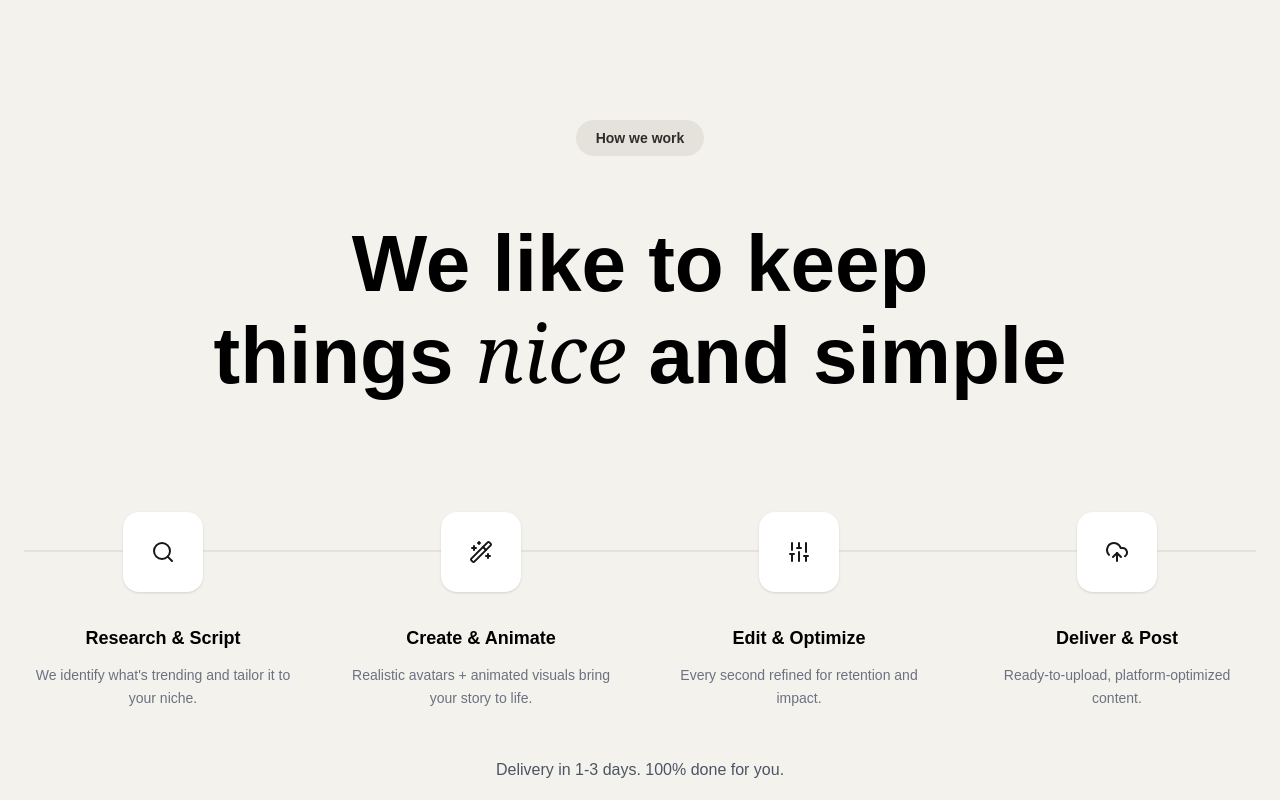
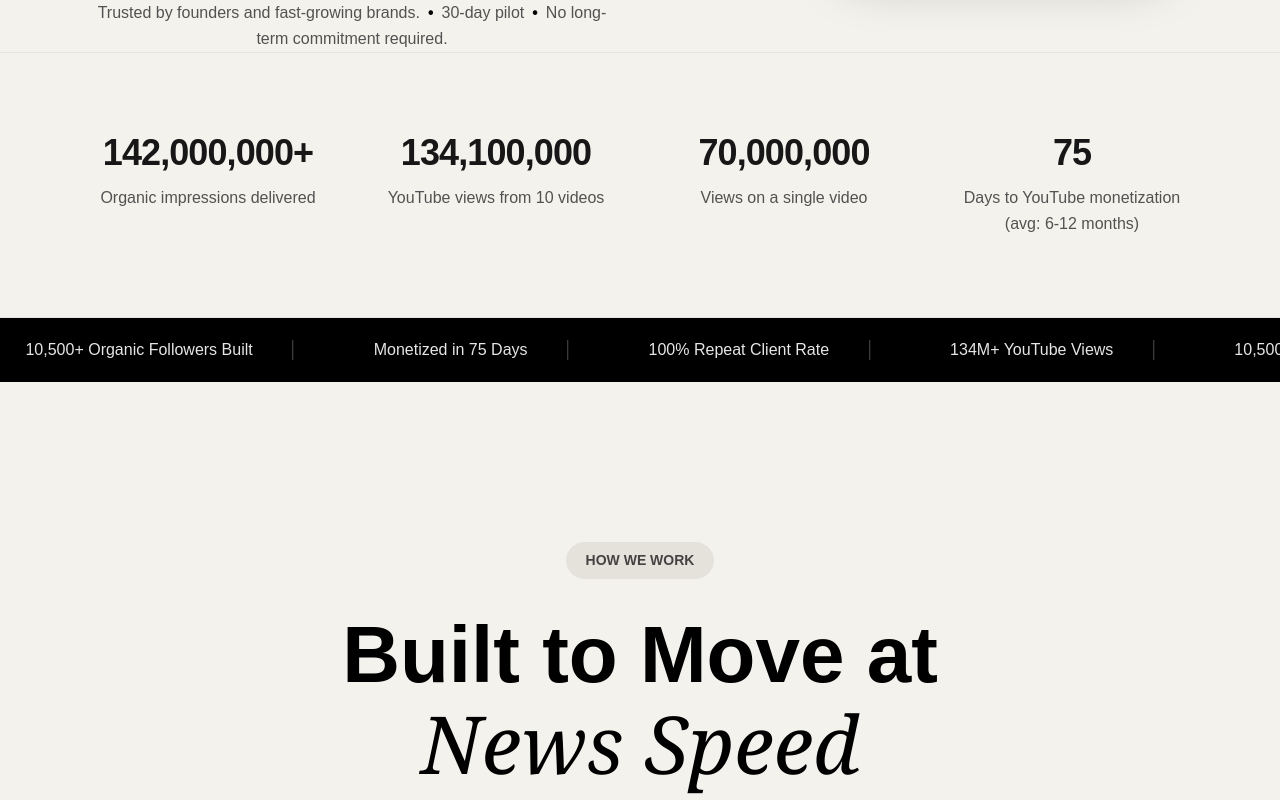
Before and after one commit to CodeWithZeee/AviReels, a Next.js app: page / in a window 1280 px wide. Shown: the part 980-1780 px from the top of the page. Built offline with nearby package versions, Linux system fonts and the light colour scheme.

Commit message:
feat: enhance components with new content, styles, and layout improvements

```diff
--- a/src/app/components/HWW.jsx
+++ b/src/app/components/HWW.jsx
@@ -6,18 +6,18 @@ export default function HowWeWork() {
       <div className="max-w-7xl mx-auto text-center">
 
         {/* Pill */}
-        <div className="inline-flex items-center justify-center bg-[#E5E2DC] px-5 py-2 rounded-full text-sm font-semibold text-black/80 mb-16">
+        <div className="pill">
           How we work
         </div>
 
         {/* Heading */}
         <h2 className="text-[4rem] md:text-[5rem] leading-[1.1] font-semibold text-black mb-28">
-          We like to keep <br />
-          things{" "}
+          Built to Move at  <br />
+          {/* Distribution.{" "} */}
           <span className="font-serif italic font-normal">
-            nice
+            News Speed
           </span>{" "}
-          and simple
+          {/* and simple */}
         </h2>
 
         {/* Steps */}
@@ -30,32 +30,32 @@ export default function HowWeWork() {
           <Step
             icon={<Search className="w-6 h-6" />}
             title="Research & Script"
-            text="We identify what's trending and tailor it to your niche."
+            text="We scan your industry, identify trending narratives, and build scripts that position your brand at the center of the conversation. Strategy first, always."
           />
 
           {/* Step 2 */}
           <Step
             icon={<Wand2 className="w-6 h-6" />}
             title="Create & Animate"
-            text="Realistic avatars + animated visuals bring your story to life."
+            text="Your hyper-real AI avatar delivers the content. Indistinguishable from real. On-brand, every time. No recording sessions, no scheduling, no bad days on camera."
           />
 
           {/* Step 3 */}
           <Step
             icon={<Sliders className="w-6 h-6" />}
             title="Edit & Optimize"
-            text="Every second refined for retention and impact."
+            text="Every second of footage is refined for platform-native retention. Hook. Hold. Convert. Built for Reels, Shorts, TikTok, and LinkedIn from the ground up."
           />
 
           {/* Step 4 */}
           <Step
             icon={<UploadCloud className="w-6 h-6" />}
             title="Deliver & Post"
-            text="Ready-to-upload, platform-optimized content."
+            text="Ready to post, formatted for every platform, delivered on your schedule. We handle posting if you need it. You stay focused on running the company."
           />
         </div>
 
-        <p className="text-gray-600 text-center my-12 ">Delivery in 1-3 days. 100% done for you.</p>
+        <p className="text-gray-600 text-center my-12 ">Delivery in 1-3 days. Zero production lift on your end. The system runs. You grow.</p>
       </div>
     </section>
   );
--- a/src/app/components/Hero.jsx
+++ b/src/app/components/Hero.jsx
@@ -48,6 +48,18 @@ export default function Hero() {
                 See Real Results
               </button>
             </div>
+
+            <div className="mt-6 flex justify-center">
+              <p className="text-sm md:text-base text-neutral-600 max-w-2xl text-center leading-relaxed">
+                Trusted by founders and fast-growing brands.
+                <span className="mx-2 font-semibold text-black">•</span>
+                <span className="">
+                  30-day pilot
+                </span>
+                <span className="mx-2 font-semibold text-black">•</span>
+                No long-term commitment required.
+              </p>
+            </div>
           </div>
 
           {/* RIGHT PHONE MOCKUP */}
--- a/src/app/components/Navbar.jsx
+++ b/src/app/components/Navbar.jsx
@@ -40,7 +40,7 @@ const Navbar = () => {
           height={150}
           className="h-12 sm:h-16 w-auto object-contain"
         />
-        <p className="font-bold text-lg sm:text-xl lg:text-2xl ml-1 sm:ml-2 ">
+        <p className="font-semibold text-lg sm:text-xl lg:text-2xl ml-1 sm:ml-2 ">
           AviReels
         </p>
 
--- /dev/null
+++ b/src/app/components/ProfileCard.css
@@ -0,0 +1,148 @@
+@import url("https://fonts.googleapis.com/css2?family=Lato:wght@300;400;700;900&family=Montserrat:wght@400;700&display=swap");
+
+.card {
+  --bg: #fff;
+  --title-color: #fff;
+  --title-color-hover: #000;
+  --text-color: #666;
+  --button-color: #eee;
+  --button-color-hover: #ddd;
+
+  background: var(--bg);
+  border-radius: 2rem;
+  padding: 0.5rem;
+  width: 20rem;
+  height: 30rem;
+  overflow: hidden;
+  position: relative;
+  font-family: Lato, Montserrat, Helvetica, Arial, sans-serif;
+}
+
+.card.dark {
+  --bg: #222;
+  --title-color: #fff;
+  --title-color-hover: #fff;
+  --text-color: #ccc;
+  --button-color: #555;
+  --button-color-hover: #444;
+}
+
+.card::before {
+  content: "";
+  position: absolute;
+  width: calc(100% - 1rem);
+  height: 30%;
+  bottom: 0.5rem;
+  left: 0.5rem;
+  mask: linear-gradient(#0000, #000f 80%);
+  backdrop-filter: blur(1rem);
+  border-radius: 0 0 1.5rem 1.5rem;
+  transition: transform 0.25s;
+}
+
+.card-image {
+  width: 100%;
+  height: auto;
+  border-radius: 1.5rem;
+  object-fit: cover;
+  aspect-ratio: 2 / 3;
+  transition: aspect-ratio 0.25s, object-position 0.25s;
+}
+
+.card section {
+  margin: 1rem;
+  height: calc(33.3333% - 1rem);
+  display: flex;
+  flex-direction: column;
+}
+
+.card h2 {
+  margin: 0 0 1rem 0;
+  font-size: 1.5rem;
+  color: var(--title-color);
+  transition: 0.5s;
+}
+
+.card h3 {
+  margin: 0 0 0.5rem 0;
+  font-weight: 400;
+  color: var(--text-color);
+}
+
+.card p {
+  font-size: 0.95rem;
+  line-height: 1.3;
+  color: var(--text-color);
+  margin: 0;
+  transition: 0.3s;
+}
+
+.card section > div {
+  flex: 1;
+  display: flex;
+  align-items: flex-end;
+  justify-content: space-between;
+  opacity: 0;
+  transform: translateY(20px);
+  transition: 0.4s;
+}
+
+.tag {
+  color: var(--title-color-hover);
+}
+
+button {
+  border: none;
+  border-radius: 1.25rem 1.25rem 1.5rem 1.25rem;
+  font-size: 1rem;
+  padding: 1rem 1.5rem 1rem 2.75rem;
+  background: var(--button-color);
+  position: relative;
+  cursor: pointer;
+  transition: background 0.3s;
+  width: 8.2rem;
+  text-align: right;
+}
+
+button::before,
+button::after {
+  content: "";
+  width: 0.85rem;
+  height: 0.1rem;
+  background: currentColor;
+  position: absolute;
+  top: 50%;
+  left: 1.33rem;
+  border-radius: 1rem;
+}
+
+button::after {
+  transform: rotate(90deg);
+  transition: transform 0.15s;
+}
+
+button.following::after {
+  transform: rotate(0deg);
+}
+
+button:hover {
+  background: var(--button-color-hover);
+}
+
+.card:hover::before {
+  transform: translateY(100%);
+}
+
+.card:hover .card-image {
+  aspect-ratio: 1 / 1;
+  object-position: 50% 10%;
+}
+
+.card:hover h2 {
+  color: var(--title-color-hover);
+}
+
+.card:hover section > div {
+  opacity: 1;
+  transform: translateY(0);
+}
--- /dev/null
+++ b/src/app/components/SocialProofRibbon.tsx
@@ -0,0 +1,31 @@
+"use client";
+
+export default function SocialProofRibbon() {
+  const items = [
+    "134M+ YouTube Views",
+    "10,500+ Organic Followers Built",
+    "Monetized in 75 Days",
+    "100% Repeat Client Rate",
+  ];
+
+  return (
+    <section className="relative bg-black text-white overflow-hidden">
+      <div className="py-5">
+        <div className="flex w-max animate-marquee">
+          {/* Duplicate for seamless looping */}
+          {[...items, ...items].map((item, index) => (
+            <div
+              key={index}
+              className="flex items-center px-10 text-sm md:text-base font-medium whitespace-nowrap"
+            >
+              <span className="opacity-90">{item}</span>
+
+              {/* Divider */}
+              <span className="ml-10 h-5 w-px bg-white/30" />
+            </div>
+          ))}
+        </div>
+      </div>
+    </section>
+  );
+}
--- /dev/null
+++ b/src/app/components/StatWall.tsx
@@ -0,0 +1,105 @@
+"use client";
+
+import { useEffect, useRef, useState } from "react";
+
+function useCountUp(end: number, duration: number) {
+  const [count, setCount] = useState(0);
+  const ref = useRef<HTMLDivElement | null>(null);
+  const started = useRef(false);
+
+  useEffect(() => {
+    const observer = new IntersectionObserver(
+      ([entry]) => {
+        if (!entry.isIntersecting || started.current) return;
+        started.current = true;
+
+        let startTime: number;
+
+        const easeOutExpo = (t: number) =>
+          t === 1 ? 1 : 1 - Math.pow(2, -10 * t);
+
+        const animate = (timestamp: number) => {
+          if (!startTime) startTime = timestamp;
+
+          const progress = timestamp - startTime;
+          const raw = Math.min(progress / duration, 1);
+          const eased = easeOutExpo(raw);
+
+          setCount(Math.floor(eased * end));
+
+          if (progress < duration) {
+            requestAnimationFrame(animate);
+          }
+        };
+
+        requestAnimationFrame(animate);
+      },
+      { threshold: 0.4 }
+    );
+
+    if (ref.current) observer.observe(ref.current);
+    return () => observer.disconnect();
+  }, [end, duration]);
+
+  return { count, ref };
+}
+
+function StatItem({
+  value,
+  suffix = "",
+  label,
+}: {
+  value: number;
+  suffix?: string;
+  label: string;
+}) {
+  const duration = value > 50000000 ? 2600 : 1800;
+  const { count, ref } = useCountUp(value, duration);
+  const formatted = new Intl.NumberFormat("en-US").format(count);
+
+  return (
+    <div className="text-center">
+      <div
+        ref={ref}
+        style={{ fontVariantNumeric: "tabular-nums" }}
+        className="text-3xl md:text-4xl lg:text-4xl font-semibold tracking-tight text-neutral-900"
+      >
+        {formatted}
+        {suffix}
+      </div>
+
+      <p className="mt-3 text-neutral-600 text-sm md:text-base leading-relaxed max-w-xs mx-auto">
+        {label}
+      </p>
+    </div>
+  );
+}
+
+export default function StatWall() {
+  return (
+    <section className="py-20  border-y border-neutral-200">
+      <div className="max-w-6xl mx-auto px-6 grid grid-cols-1 sm:grid-cols-2 lg:grid-cols-4 gap-12">
+        <StatItem
+          value={142000000}
+          suffix="+"
+          label="Organic impressions delivered"
+        />
+
+        <StatItem
+          value={134100000}
+          label="YouTube views from 10 videos"
+        />
+
+        <StatItem
+          value={70000000}
+          label="Views on a single video"
+        />
+
+        <StatItem
+          value={75}
+          label="Days to YouTube monetization (avg: 6-12 months)"
+        />
+      </div>
+    </section>
+  );
+}
--- a/src/app/globals.css
+++ b/src/app/globals.css
@@ -53,6 +53,31 @@ body {
   --font-gilroy: 'Gilroy', ui-sans-serif, system-ui, -apple-system, 'Segoe UI', Roboto, 'Helvetica Neue', Arial;
 }
 
+/* PILL */
+
+.pill {
+  text-transform: uppercase;          /* uppercase */
+  display: inline-flex;               /* inline-flex */
+  align-items: center;                /* items-center */
+  justify-content: center;            /* justify-center */
+
+  background-color: #E5E2DC;          /* bg-[#E5E2DC] */
+
+  padding-left: 1.25rem;              /* px-5 (5 × 0.25rem = 1.25rem) */
+  padding-right: 1.25rem;
+  padding-top: 0.5rem;                /* py-2 (2 × 0.25rem = 0.5rem) */
+  padding-bottom: 0.5rem;
+
+  border-radius: 9999px;              /* rounded-full */
+
+  font-size: 0.875rem;                /* text-sm (14px) */
+  font-weight: 600;                   /* font-semibold */
+
+  color: rgba(0, 0, 0, 0.7);          /* text-black/70 */
+
+  margin-bottom: 2rem;                /* mb-8 (8 × 0.25rem = 2rem) */
+}
+
 .gilroy {
   font-family: var(--font-gilroy), Arial, Helvetica, sans-serif;
 }
@@ -67,3 +92,36 @@ html[class*="--font-gilroy"] {
   justify-content: center;
   align-items: center;
 }
+
+
+
+/* Stat Wall */
+
+@keyframes scroll-left {
+  0% {
+    transform: translateX(0%);
+  }
+  100% {
+    transform: translateX(-50%);
+  }
+}
+
+.animate-scroll {
+  animation: scroll-left 35s linear infinite;
+}
+
+
+/* Social Proof Ribbon */
+
+@keyframes marquee {
+  0% {
+    transform: translateX(0%);
+  }
+  100% {
+    transform: translateX(-50%);
+  }
+}
+
+.animate-marquee {
+  animation: marquee 28s linear infinite;
+}
--- a/src/app/page.jsx
+++ b/src/app/page.jsx
@@ -1,20 +1,24 @@
 import React from 'react'
 import Hero from './components/Hero'
-import Services from './components/Services'
+import WhatWeBuild from './components/WhatWeBuild'
 import OurMission from './components/OurMission'
 import HWW from './components/HWW'
 import Accordion from './components/FAQ'
 import ClientResult from './components/ClientResult'
 import Testimonial from './components/Testimonial'
 import Comparison from './components/AgencyComparison'
+import StatWall from './components/StatWall'
+import SocialProofRibbon from './components/SocialProofRibbon'
 
 
 const page = () => {
   return (
     <div>
       <Hero />
+      <StatWall />
+      <SocialProofRibbon />
       <HWW />
-      <Services />
+      <WhatWeBuild />
       <ClientResult />
       <Testimonial />
       <OurMission />
```
Also changed, not shown: src/app/components/ProfileCard.jsx (added, +54 -0 lines), src/app/components/WhatWeBuild.jsx (renamed from src/app/components/Services.jsx, +7 -9 lines).
